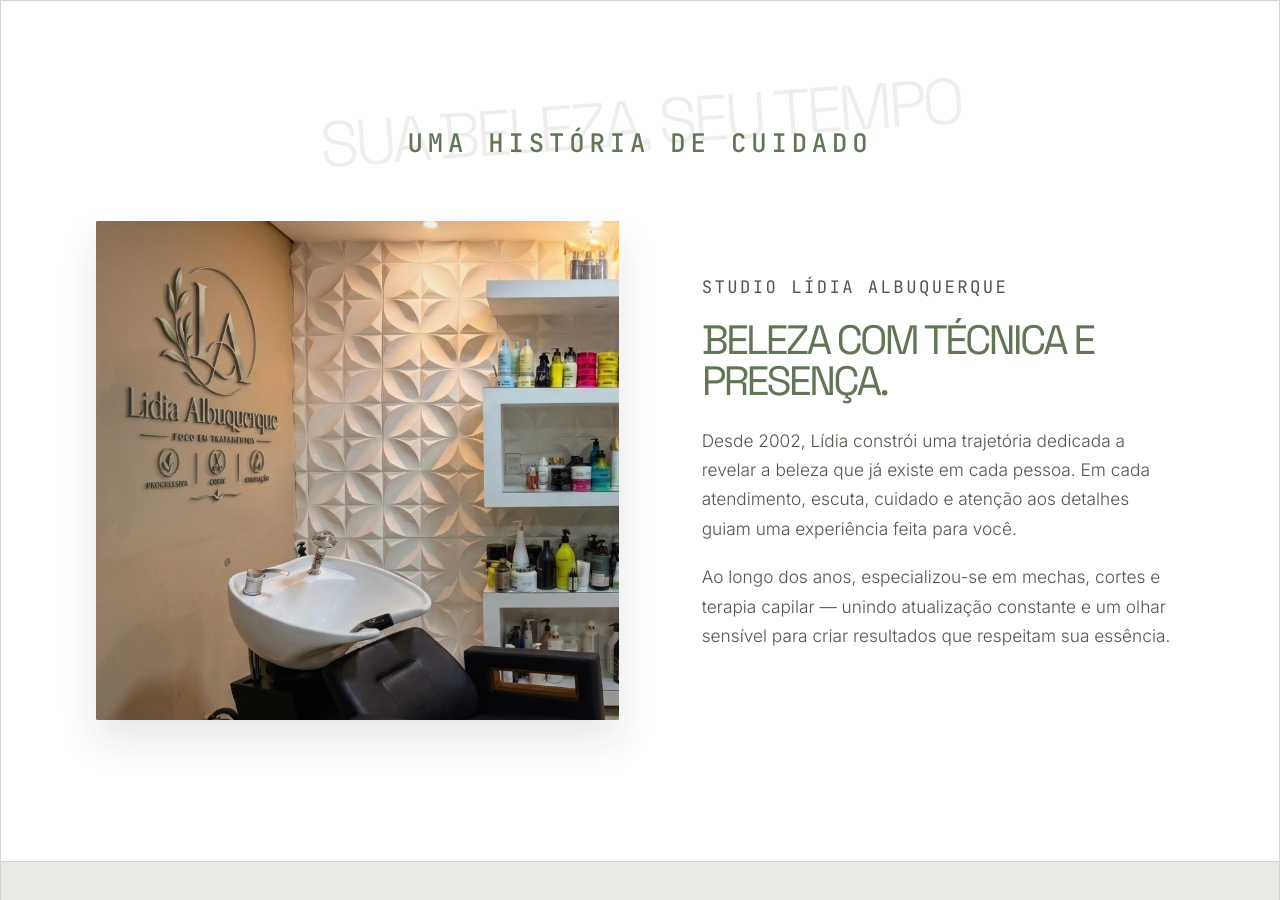
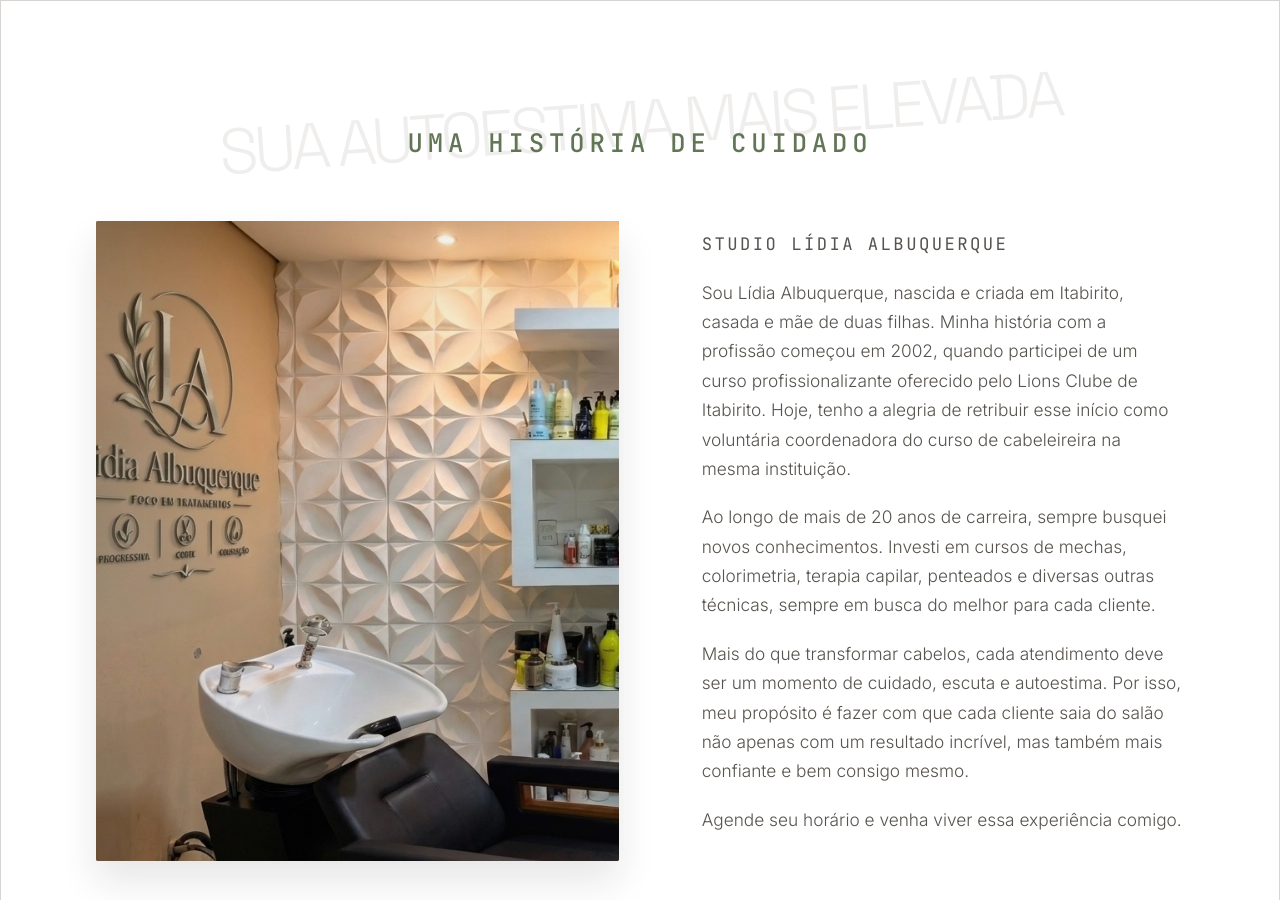
Before and after one commit to AmandaAlbuquerque07/Site-curso, a plain HTML site: page public/site.html in a window 1280 px wide. Shown: the part 800-1700 px from the top of the page. Drawn offline with Linux system fonts and the light colour scheme.

Commit message:
Site completo

```diff
--- a/index.html
+++ b/public/site.html
@@ -511,7 +511,7 @@
     }
 
     .about:before{
-      content:"SUA BELEZA, SEU TEMPO";
+      content:"SUA AUTOESTIMA MAIS ELEVADA";
       position:absolute;
       top:clamp(48px,7vw,92px);
       left:50%;
@@ -547,7 +547,11 @@
 
     .about-image{
       position:relative;
-      min-height:clamp(340px,39vw,530px);
+      /* aspect-ratio: 4 / 5; */
+      /* min-height:clamp(340px,39vw,530px); */
+      min-height: clamp(420px, 50vw, 650px);
+      /* width: 100%;
+      max-width: 480px; */
       overflow:hidden;
       border-radius:2px;
       background:#78716c;
@@ -571,7 +575,9 @@
       transition:transform .8s var(--ease);
     }
 
-    .about-image:hover img{transform:scale(1.035)}
+    .about-image:hover img{
+        transform:scale(1.035);
+    }
 
     .about-copy{max-width:480px}
     .about-kicker{
@@ -959,9 +965,13 @@
           <div class="about-image"><img src="assets/EspacoDoSalao.jpeg" alt="Interior acolhedor do Studio Lídia Albuquerque" width="768" height="768" loading="lazy"></div>
           <div class="about-copy">
             <p class="about-kicker">Studio Lídia Albuquerque</p>
-            <h3>Beleza com técnica e presença.</h3>
-            <p>Desde 2002, Lídia constrói uma trajetória dedicada a revelar a beleza que já existe em cada pessoa. Em cada atendimento, escuta, cuidado e atenção aos detalhes guiam uma experiência feita para você.</p>
-            <p>Ao longo dos anos, especializou-se em mechas, cortes e terapia capilar — unindo atualização constante e um olhar sensível para criar resultados que respeitam sua essência.</p>
+            <!-- <h3>Beleza com técnica e presença.</h3> -->
+            <p>Sou Lídia Albuquerque, nascida e criada em Itabirito, casada e mãe de duas filhas. Minha história com a profissão começou em 2002, quando participei de um curso profissionalizante oferecido pelo Lions Clube de Itabirito. Hoje, tenho a alegria de retribuir esse início como voluntária coordenadora do curso de cabeleireira na mesma instituição.</p>
+            <p>Ao longo de mais de 20 anos de carreira, sempre busquei novos conhecimentos. Investi em cursos de mechas, colorimetria, terapia capilar, penteados e diversas outras técnicas, sempre em busca do melhor para cada cliente.</p>
+            <p>Mais do que transformar cabelos, cada atendimento deve ser um momento de cuidado, escuta e autoestima. Por isso, meu propósito é fazer com que cada cliente saia do salão não apenas com um resultado incrível, mas também mais confiante e bem consigo mesmo.</p>
+            <p>Agende seu horário e venha viver essa experiência comigo.</p>
+            <!-- <p>Desde 2002, Lídia constrói uma trajetória dedicada a revelar a beleza que já existe em cada pessoa. Em cada atendimento, escuta, cuidado e atenção aos detalhes guiam uma experiência feita para você.</p>
+            <p>Ao longo dos anos, especializou-se em mechas, cortes e terapia capilar — unindo atualização constante e um olhar sensível para criar resultados que respeitam sua essência.</p> -->
           </div>
         </div>
       </section>
@@ -981,7 +991,6 @@
           <article class="service-item"><span class="service-image"><img src="assets/TerapiaCapilar.jpeg" alt="Foto" width="1069" height="1425" loading="lazy"></span><h3 class="service-name">Terapia capilar</h3><p class="service-price">a partir de R$ 110</p></article>
           <article class="service-item"><span class="service-image"><img src="assets/modelo.jpeg" alt="Foto" width="1069" height="1425" loading="lazy"></span><h3 class="service-name">Relaxamento</h3><p class="service-price">a partir de R$ 180</p></article>
           <article class="service-item"><span class="service-image"><img src="assets/Alisamento.jpg" alt="Foto" width="1069" height="1425" loading="lazy"></span><h3 class="service-name">Alisamento</h3><p class="service-price">a partir de R$ 250</p></article>
-          <!-- <article class="service-item"><span class="service-image"><img src="assets/modelo.jpeg" alt="Foto" width="1069" height="1425" loading="lazy"></span><h3 class="service-name">Soltura de cachos</h3><p class="service-price">a partir de R$ 250</p></article> -->
         </div>
       </section>
       <section class="contact" id="contato" aria-labelledby="contact-title">
@@ -993,13 +1002,13 @@
           </div>
           <div class="contact-detail">
             <svg class="contact-icon" viewBox="0 0 24 24" fill="none" aria-hidden="true"><path d="M20 10.2c0 5.3-8 10-8 10s-8-4.7-8-10a8 8 0 1 1 16 0Z" stroke="currentColor" stroke-width="1.5"/><circle cx="12" cy="10.2" r="2.6" stroke="currentColor" stroke-width="1.5"/></svg>
-            <p><a href="https://maps.app.goo.gl/rnfPEbQyeHDM7BVb7" target="_blank" rel="noopener noreferrer">Itabirito, MG</a></p>
+            <p><a href="https://maps.app.goo.gl/RwtbqJ3fpmKnWHXF8" target="_blank" rel="noopener noreferrer">Itabirito, MG</a></p>
           </div>
         </div>
         <a class="whatsapp-cta" href="https://wa.me/5531988853835" target="_blank" rel="noopener noreferrer"><svg viewBox="0 0 24 24" fill="none" aria-hidden="true"><path d="M20.4 11.7a8.3 8.3 0 0 1-12.3 7.25L4 20l1.15-3.94a8.3 8.3 0 1 1 15.25-4.36Z" stroke="currentColor" stroke-width="1.6"/><path d="M9.2 7.7c.2-.45.42-.46.65-.47h.55c.17 0 .4.06.5.36l.75 1.8c.08.2.06.4-.07.57l-.42.53c-.13.15-.27.3-.12.57.15.27.7 1.17 1.5 1.9 1.04.92 1.91 1.2 2.2 1.34.27.13.43.1.58-.07l.74-.87c.17-.2.35-.16.58-.08l1.85.87" stroke="currentColor" stroke-width="1.3" stroke-linecap="round" stroke-linejoin="round"/></svg>Chamar no WhatsApp</a>
         <div class="map-card">
           <iframe title="Localização do Studio Lídia Albuquerque em Itabirito" src="https://www.google.com/maps?q=Studio+L%C3%ADdia+Albuquerque,+Itabirito,+MG&output=embed" loading="lazy" referrerpolicy="no-referrer-when-downgrade"></iframe>
-          <a class="map-link" href="https://maps.app.goo.gl/rnfPEbQyeHDM7BVb7" target="_blank" rel="noopener noreferrer"><svg viewBox="0 0 24 24" fill="none" aria-hidden="true"><path d="M20 10.2c0 5.3-8 10-8 10s-8-4.7-8-10a8 8 0 1 1 16 0Z" stroke="currentColor" stroke-width="1.8"/><circle cx="12" cy="10.2" r="2.6" fill="currentColor"/></svg><span>Abrir no Google Maps</span></a>
+          <a class="map-link" href="https://maps.app.goo.gl/RwtbqJ3fpmKnWHXF8" target="_blank" rel="noopener noreferrer"><svg viewBox="0 0 24 24" fill="none" aria-hidden="true"><path d="M20 10.2c0 5.3-8 10-8 10s-8-4.7-8-10a8 8 0 1 1 16 0Z" stroke="currentColor" stroke-width="1.8"/><circle cx="12" cy="10.2" r="2.6" fill="currentColor"/></svg><span>Abrir no Google Maps</span></a>
         </div>
       </section>
     </main>
```
Also changed, not shown: public/assets/Espaco.png (added), public/assets/EspacoDoSalao.jpeg (renamed from assets/EspacoDoSalao.jpeg), public/assets/Mechaas.jpeg (renamed from assets/Mechaas.jpeg), public/assets/Sobrancelha.jpeg (renamed from assets/Sobrancelha.jpeg), public/assets/Sobrancelha.png (renamed from assets/Sobrancelha.png), public/assets/img.jpg (renamed from assets/img.jpg), public/assets/modelo.jpeg (renamed from assets/modelo.jpeg), 18 other files.
